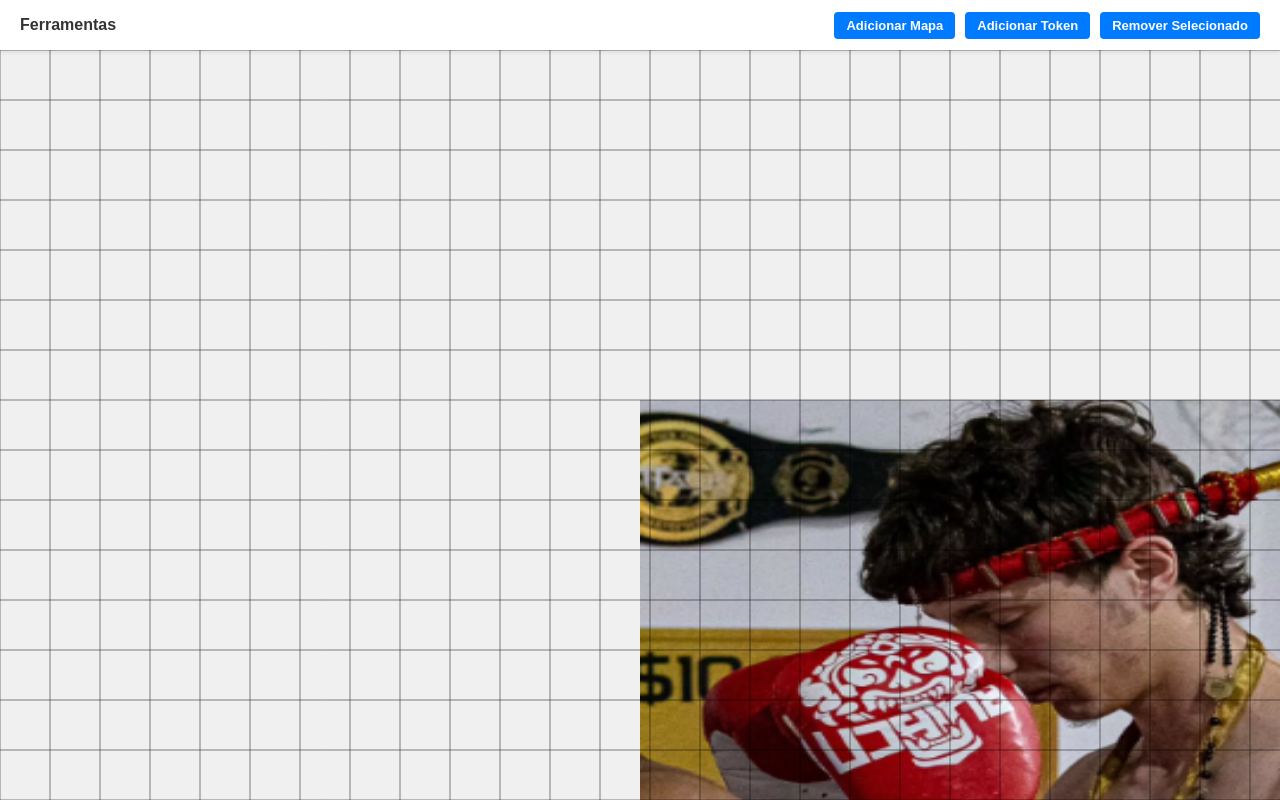
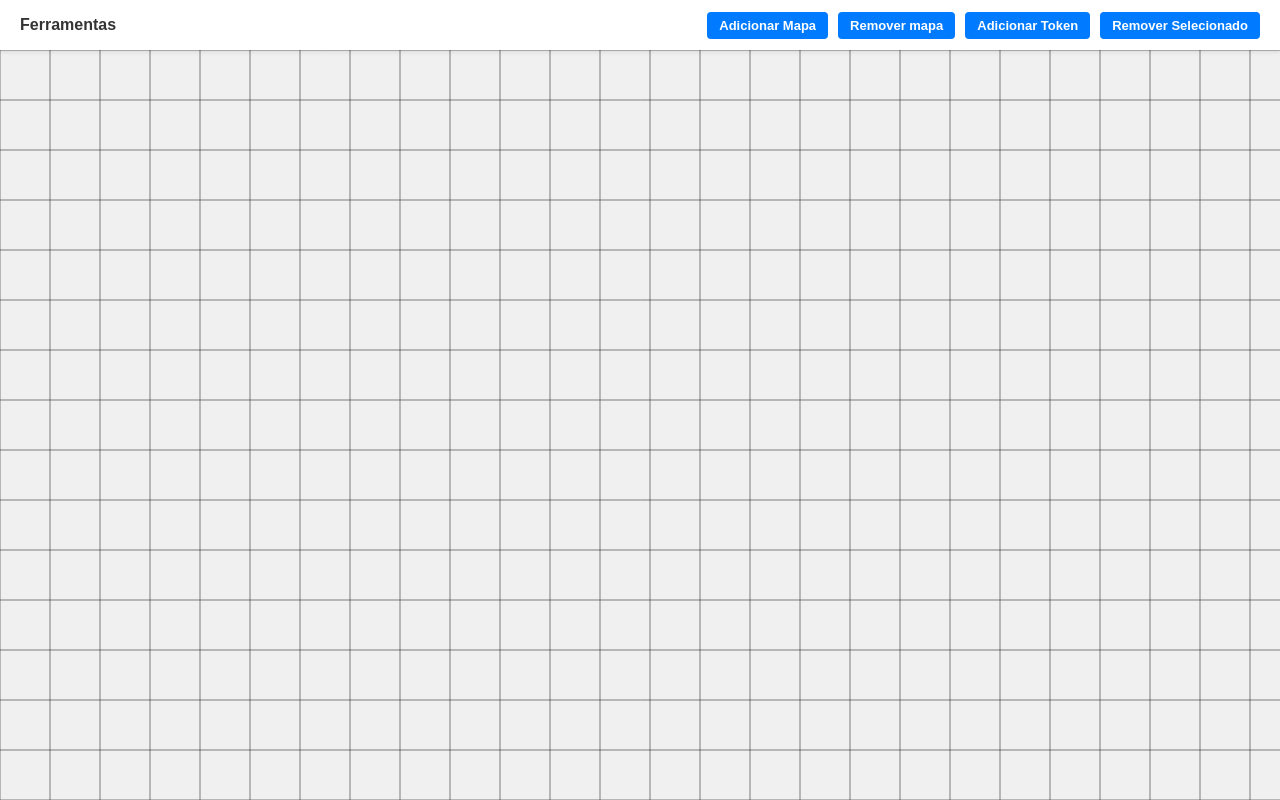
Before and after one commit to gustavofontanabertoldi/GnE, a website built with Vite: page index.html in a window 1280 px wide. Both pictures are taken after a click on the button "Adicionar Mapa". Built offline with nearby package versions, Linux system fonts and the light colour scheme.

Commit message:
adding and removing maps

```diff
--- a/index.html
+++ b/index.html
@@ -12,6 +12,8 @@
     <h3>Ferramentas</h3>
     <div class="grupo-botoes">
       <button id="btn-add-mapa">Adicionar Mapa</button>
+      <input type="file" id="input-arquivo-mapa" accept="image/*" style="display: none;" />
+      <button id="btn-rmv-mapa">Remover mapa</button>
       <button id="btn-add-token">Adicionar Token</button>
       <button id="btn-remove-token">Remover Selecionado</button>
     </div>
--- a/src/modules/input.js
+++ b/src/modules/input.js
@@ -35,21 +35,37 @@ export function token_adm(layer){
 }
 
 export function map_adm(layer){
-    const button = document.getElementById('btn-add-mapa');
+    let button = document.getElementById('btn-add-mapa');
+    let inputArqv  = document.getElementById("input-arquivo-mapa");
+    let active_map = null;
     button.addEventListener('click', () => {
+        inputArqv.click();
+    })
+    inputArqv.addEventListener("change", (e) => {
             const imgElement = new Image();
-        imgElement.src = './src/assets/maps/Screenshot_1.png';
+            let arquivo = e.target.files[0];
+            imgElement.src = URL.createObjectURL(arquivo);
             imgElement.onload = () => {
                 const mapa = new Konva.Image({
                     image: imgElement, // <-- Passa o elemento HTML que acabou de carregar
-                x: window.innerWidth/2,
-                y: window.innerHeight/2,
+                    x: window.innerWidth/4,
+                    y: window.innerHeight/4,
                     width: 800,        // Largura inicial do mapa
                     height: 600,       // Altura inicial do mapa
                     draggable: false   // O mapa NÃO deve ser arrastável, quem arrasta é o stage!
                 });
-            layer.add(mapa);
+                active_map = mapa;
+                layer.add(active_map);
                 layer.draw();
             }
         })
+
+    let btn_rmv = document.getElementById("btn-rmv-mapa");
+    btn_rmv.addEventListener("click", () => {
+        if (active_map != null){
+            active_map.destroy();
+            active_map = null;
+            layer.draw()
         }
+    })
+}
```
Lines whose indentation alone changed are shown as unchanged.
